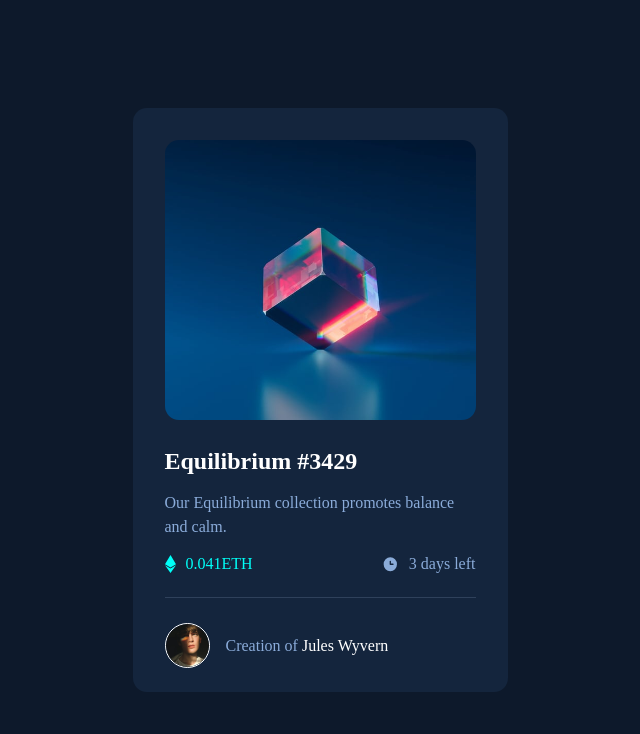
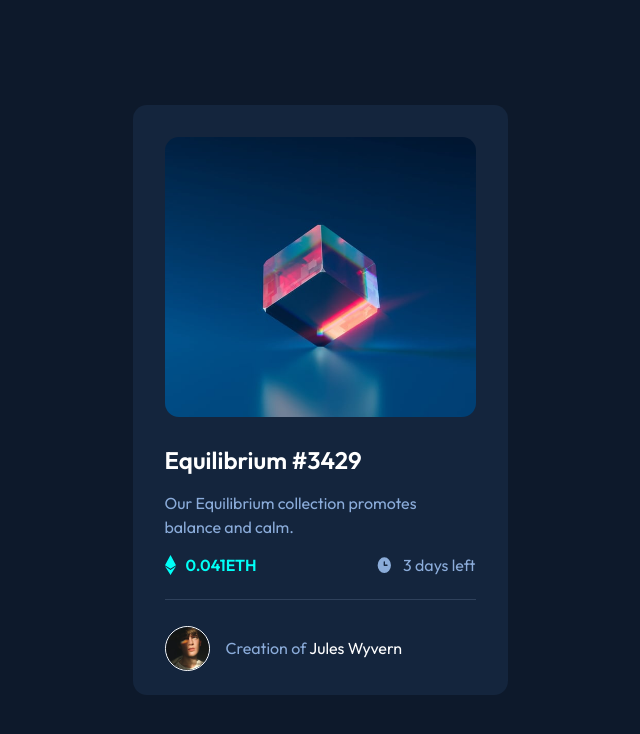
Before and after one commit to itsabubakar/nft-preview, a plain HTML site: page index.html in a window 1280 px wide. Shown: the whole page, without its empty margins (320-960 px from the left). Drawn offline with Linux system fonts and the light colour scheme.

Commit message:
added font style

```diff
--- a/styles.css
+++ b/styles.css
@@ -1,3 +1,4 @@
+@import url('https://fonts.googleapis.com/css2?family=Outfit:wght@300;400;600&display=swap');
 * {
     margin: 0;
     padding: 0;
@@ -21,6 +22,7 @@ body {
     place-items: center;
     background-color: var(--very-dark-blue-main-BG);
     font-size: 1rem;
+    font-family: 'Outfit', sans-serif;
 }
 
 .container {
@@ -128,4 +130,5 @@ body .overlay img {
 
 .green {
     color: var(--Cyan);
+    font-weight: 600;
 }
```
